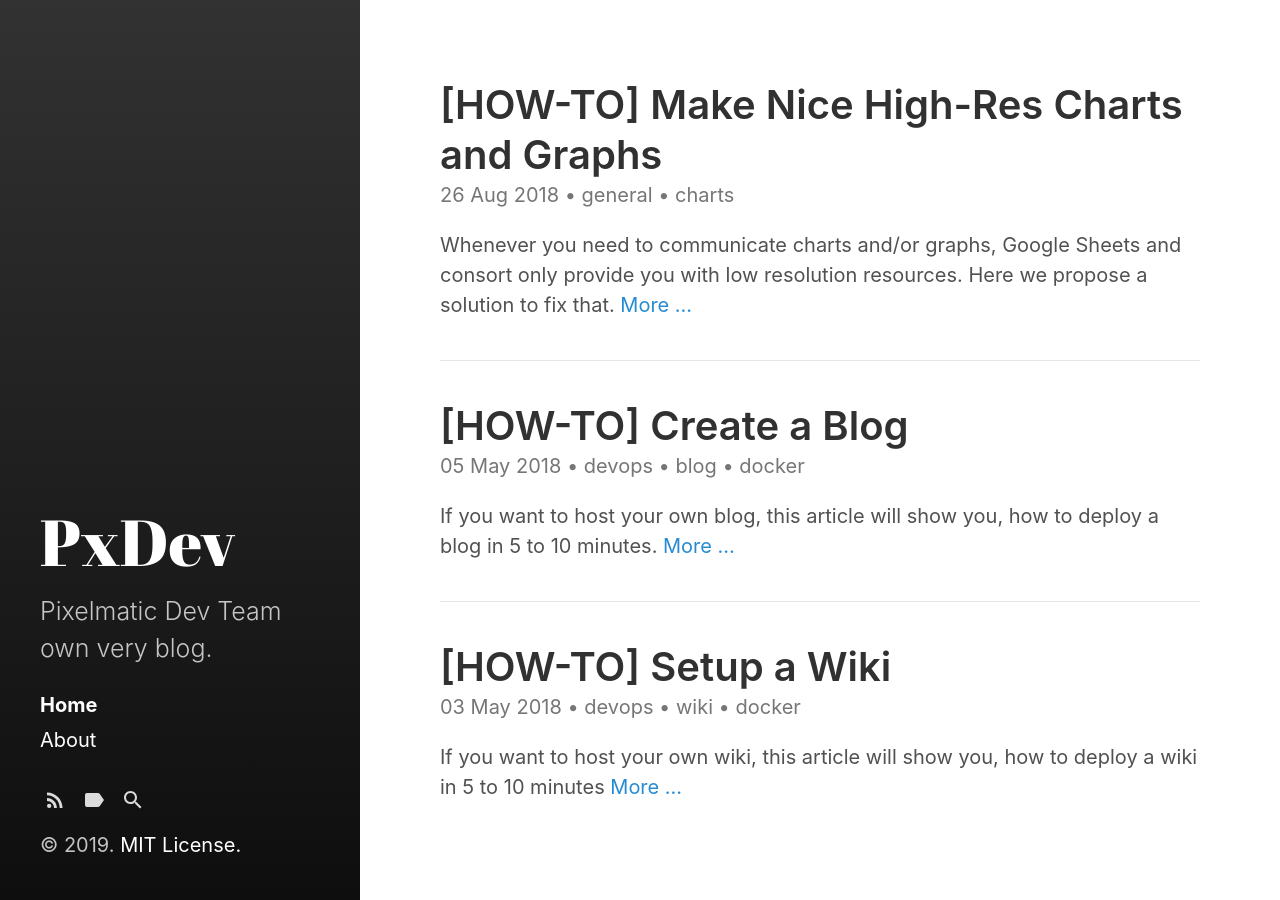
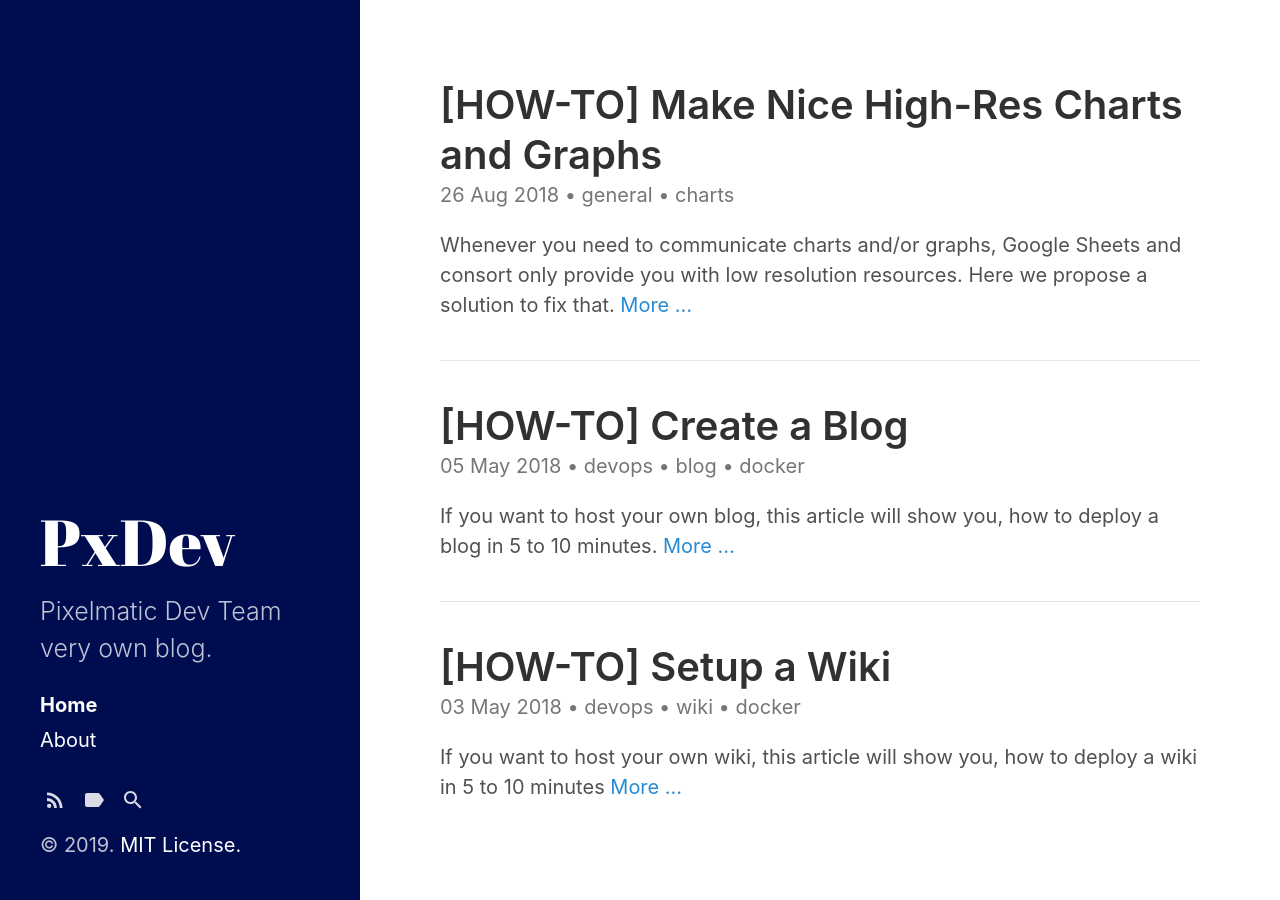
Before and after one commit to Pixelmatic/pixelmatic.github.io, a Jekyll site: the page built from index.html, in a window 1280 px wide. Built offline with Jekyll 4.4.1, drawn with Linux system fonts in a browser that asks for light colours; the list of posts is cut into pages by our own code.

Commit message:
Fixed a typo and changed sidebar color

```diff
--- a/_config.yml
+++ b/_config.yml
@@ -5,7 +5,7 @@ highlighter:      rouge
 # Setup
 title:            PxDev
 tagline:          'Pixelmatic Dev Team'
-description:      'Pixelmatic Dev Team own very blog.'
+description:      'Pixelmatic Dev Team very own blog.'
 url:              https://pixelmatic.github.io
 baseurl:          '/'
                   # the optional subpath of your site, e.g. "/blog"
--- a/_sass/hydeout/_layout.scss
+++ b/_sass/hydeout/_layout.scss
@@ -25,10 +25,10 @@
 body {
   color: $sidebar-text-color;
   background-color: $sidebar-bg-color;
-  background-image: linear-gradient(
+  /*background-image: linear-gradient(
     to bottom,
     lighten($sidebar-bg-color, 7%),
-    darken($sidebar-bg-color, 7%));
+    darken($sidebar-bg-color, 7%));*/
   display: flex;
   flex-direction: column;
   min-width: 100vw;
--- a/_sass/hydeout/_variables.scss
+++ b/_sass/hydeout/_variables.scss
@@ -45,7 +45,7 @@ $code-font-family: Menlo, Monaco, "Courier New", monospace !default;
 $code-color: #bf616a !default;
 
 // Hyde theming
-$sidebar-bg-color: #202020 !default;
+$sidebar-bg-color: #000c50 !default;
 $sidebar-fg-color: white !default;
 $sidebar-sticky: true !default;
 $layout-reverse: false !default;
```
